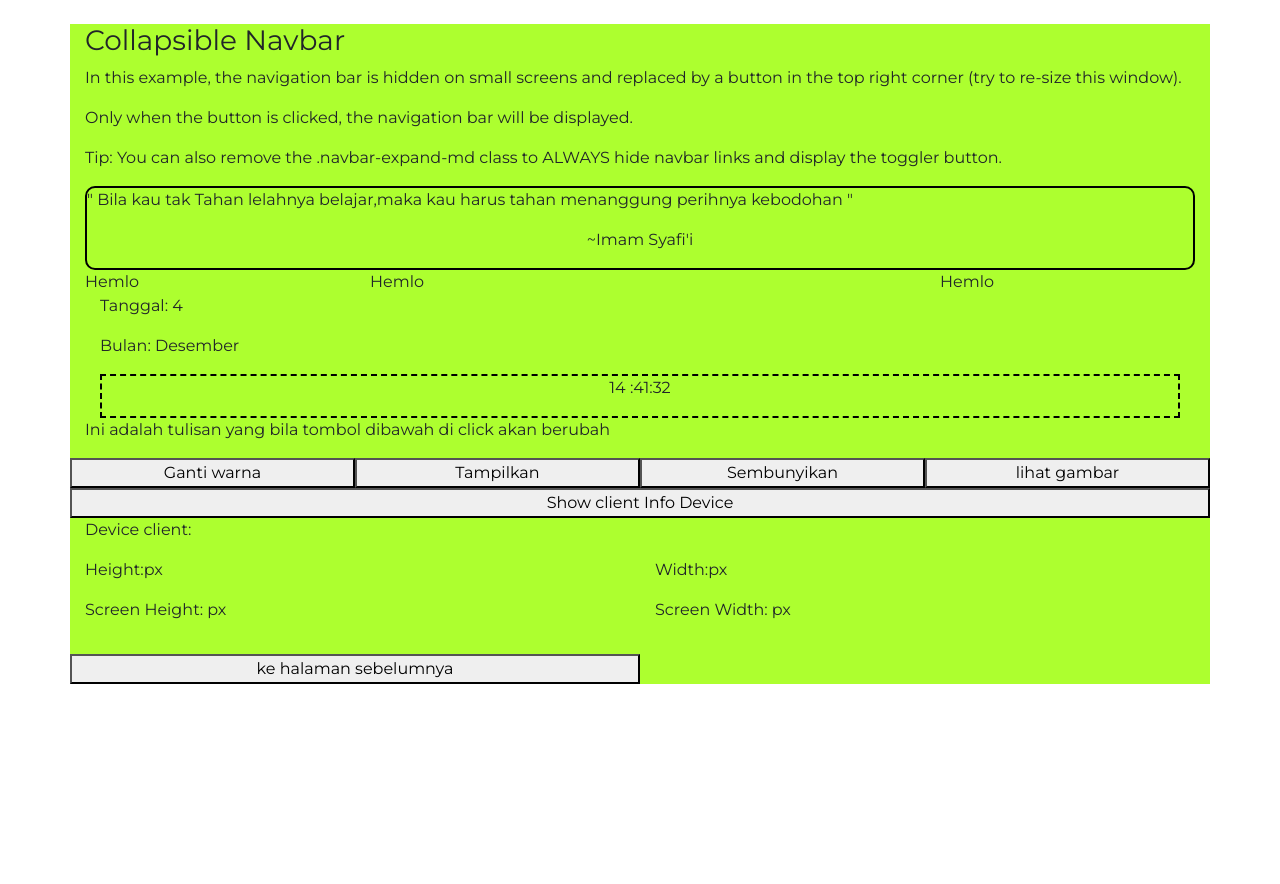
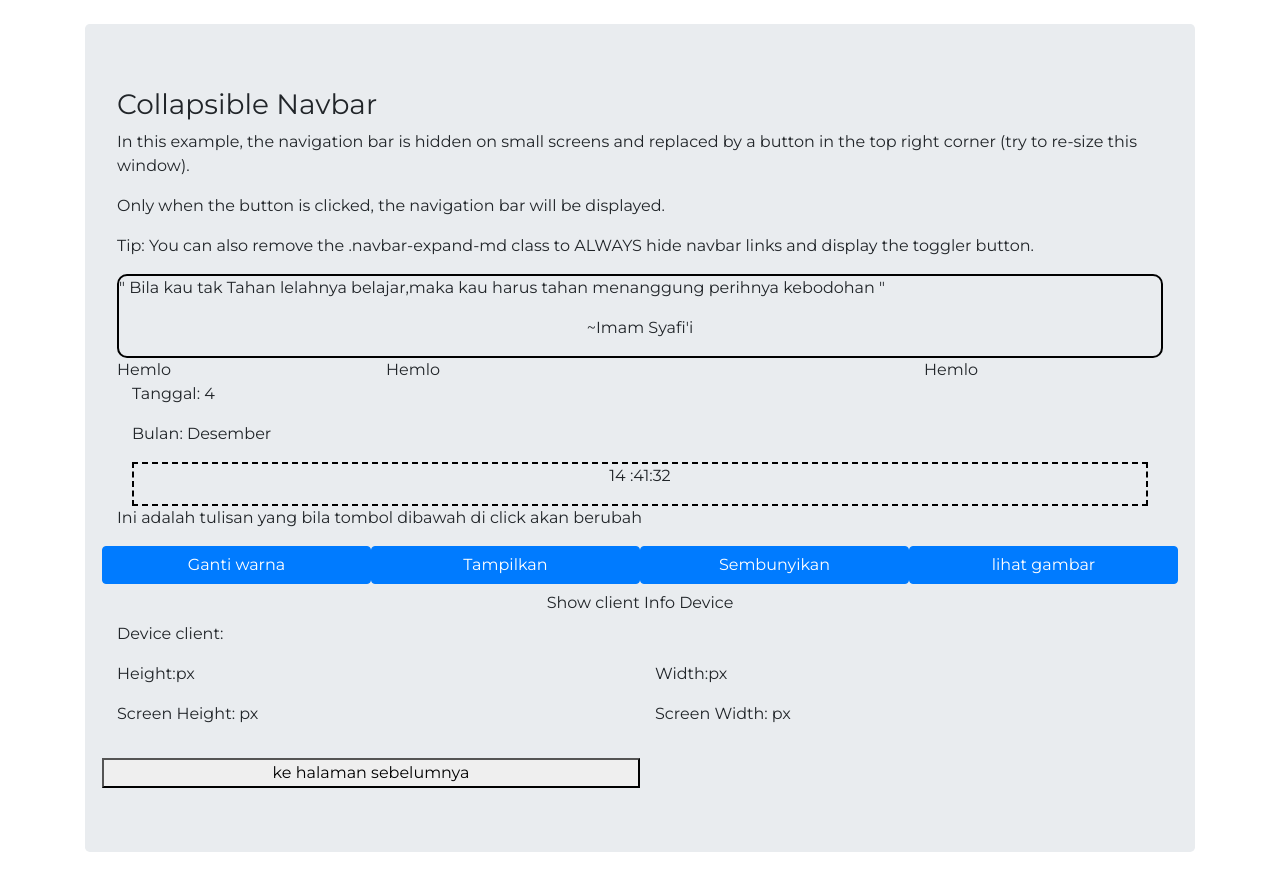
Before and after one commit to Alpha-craft/prepare_portofolio, a plain HTML site: page index.html in a window 1280 px wide. Shown: the part 56-940 px from the top of the page. Before the commit the page ends 800 px from the top, so only its background shows below. Drawn offline with nearby package versions, Linux system fonts and the light colour scheme; some packages are replaced by stand-ins of ours; no server answers; a script that the page names is missing.

Commit message:
mengganti warna container dan menghapus beberapa item pada navbar

```diff
--- a/css/test.css
+++ b/css/test.css
@@ -1,9 +1,5 @@
 * {
     font-family: 'Montserrat', sans-serif;
-}
-
-.container {
-    background-color: greenyellow;
 }
 
 .kotak {
--- a/index.html
+++ b/index.html
@@ -25,12 +25,12 @@
   </button>
         <div class="collapse navbar-collapse" id="collapsibleNavbar">
             <ul class="navbar-nav">
-                <li class="nav-item">
+                <!-- <li class="nav-item">
                     <a class="nav-link" href="#">Home</a>
                 </li>
                 <li class="nav-item">
                     <a class="nav-link" href="#">Contact</a>
-                </li>
+                </li> -->
                 <li class="nav-item">
                     <a class="nav-link" href="html/jam.html">Go to Digital-Clock</a>
                 </li>
@@ -40,6 +40,7 @@
     <br>
 
     <div class="container">
+        <div class="jumbotron">
             <h3>Collapsible Navbar</h3>
             <p>In this example, the navigation bar is hidden on small screens and replaced by a button in the top right corner (try to re-size this window).</p>
             <p>Only when the button is clicked, the navigation bar will be displayed.</p>
@@ -69,15 +70,14 @@
             </div>
             <p id="change">Ini adalah tulisan yang bila tombol dibawah di click akan berubah</p>
             <div class="row">
-
-            <button class=" col-sm-3 col-md-3 " onclick="ganti()"> Ganti warna </button>
-            <button class=" col-sm-3 col-md-3" onclick="muncul()">Tampilkan </button>
-            <button class=" col-sm-3 col-md-3" onclick="hilang()">Sembunyikan </button>
-            <button class="col-sm-3 col-md-3" id="gamti" onclick="tukang_trigger();tertambahkan()">lihat gambar</button>
+                <button class="btn btn-primary col-sm-3 col-md-3 " onclick="ganti()"> Ganti warna </button>
+                <button class="btn btn-primary col-sm-3 col-md-3" onclick="muncul()">Tampilkan </button>
+                <button class="btn btn-primary col-sm-3 col-md-3" onclick="hilang()">Sembunyikan </button>
+                <button class="btn btn-primary col-sm-3 col-md-3" id="gamti" onclick="tukang_trigger();tertambahkan()">lihat gambar</button>
 
             </div>
             <div class="row">
-            <button class="col-sm-12" onclick="client_info()">Show client Info Device</button>
+                <button class="btn col-sm-12" onclick="client_info()">Show client Info Device</button>
                 <p class="col-sm-12">Device client:</p>
                 <p class="col-sm-6">Height:<span id="tinggi"></span>px</p>
                 <p class="col-sm-6">Width:<span id="lebar"></span>px</p>
@@ -95,6 +95,7 @@
                 <button class="col-sm-6" onclick="forward()">ke halaman sebelumnya</button>
             </div>
         </div>
+    </div>
     <script>
         function tertambahkan() {
             Swal.fire({
```
Lines whose indentation alone changed are shown as unchanged.
